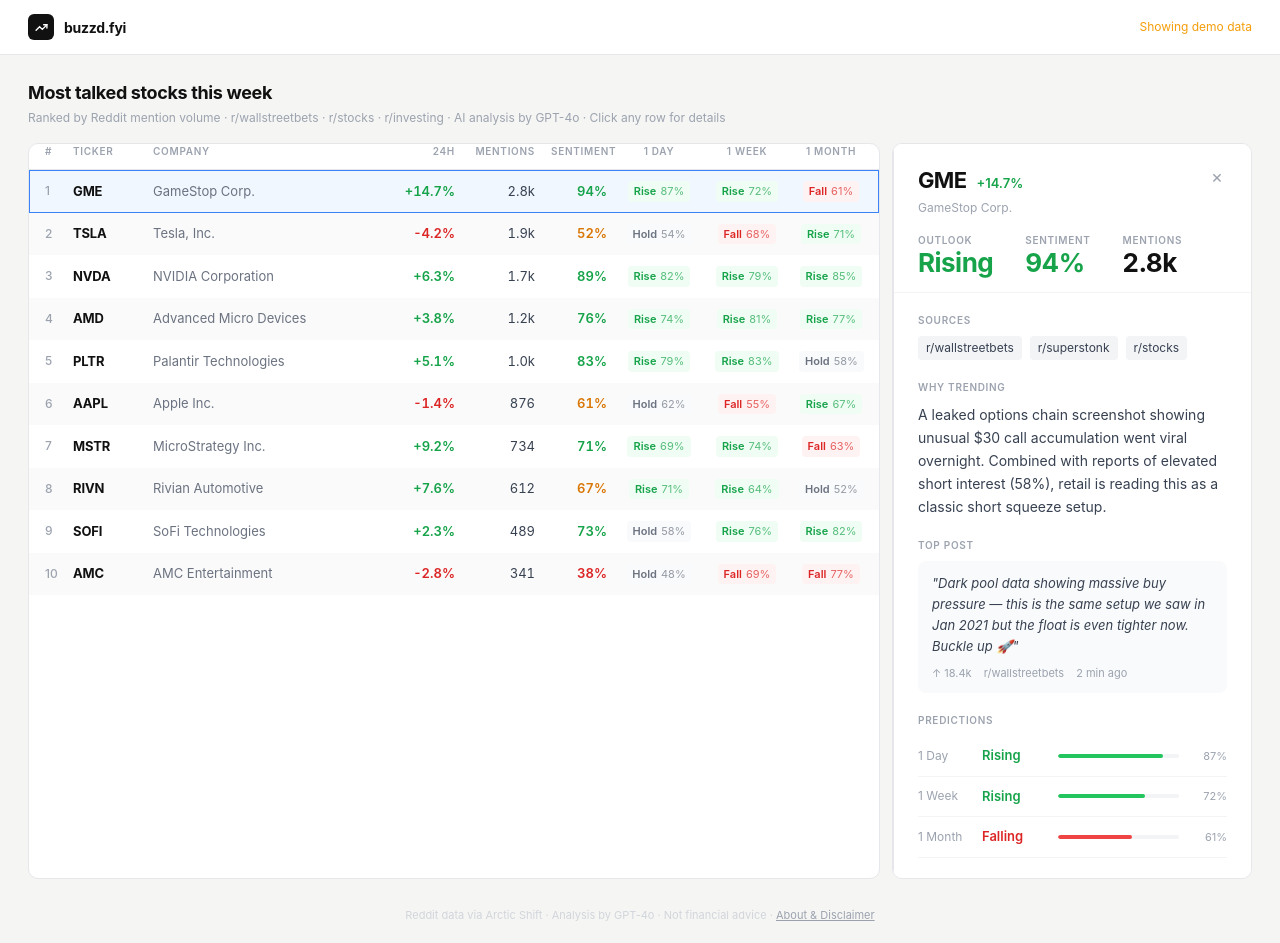
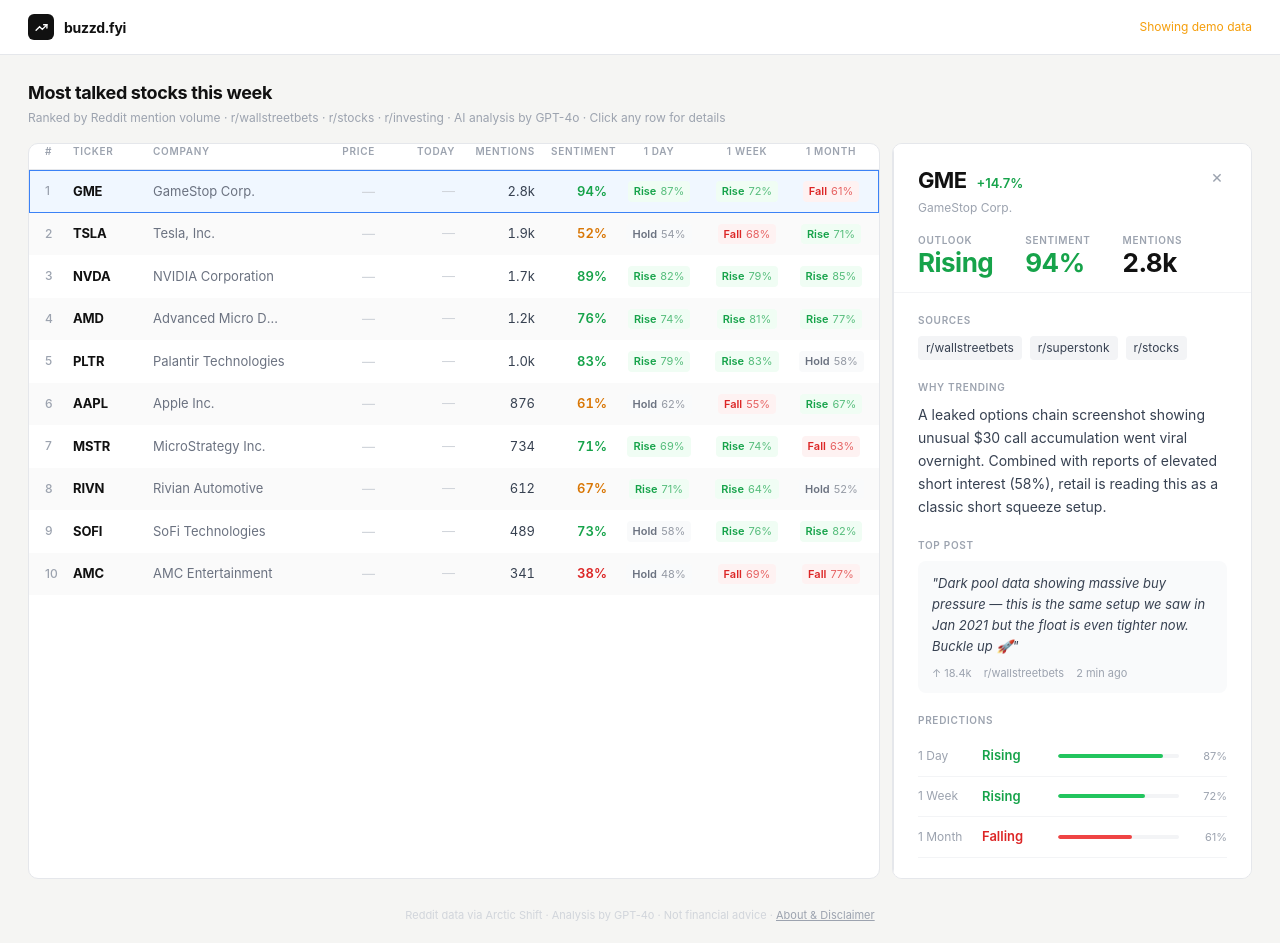
Before and after one commit to djteknokid/RedditStock, a React (Vite) app: page / in a window 1280 px wide. Built offline with nearby package versions, Linux system fonts and the light colour scheme; no server answers.

Commit message:
Add real-time stock prices via Yahoo Finance

```diff
--- /dev/null
+++ b/api/prices.ts
@@ -0,0 +1,45 @@
+import type { VercelRequest, VercelResponse } from '@vercel/node';
+import { Redis } from '@upstash/redis';
+import yahooFinance from 'yahoo-finance2';
+
+export const maxDuration = 30;
+
+const redis = new Redis({
+  url: process.env.KV_REST_API_URL!,
+  token: process.env.KV_REST_API_TOKEN!,
+});
+
+export default async function handler(req: VercelRequest, res: VercelResponse) {
+  res.setHeader('Access-Control-Allow-Origin', '*');
+
+  try {
+    const cached = await redis.get<{ stocks: { ticker: string }[] }>('buzzd:stocks');
+    if (!cached || !cached.stocks?.length) {
+      return res.status(200).json({ prices: {} });
+    }
+
+    const tickers = cached.stocks.map(s => s.ticker);
+
+    const results = await Promise.allSettled(
+      tickers.map(ticker =>
+        yahooFinance.quote(ticker, { fields: ['regularMarketPrice', 'regularMarketChangePercent'] })
+      )
+    );
+
+    const prices: Record<string, { price: number; changePercent: number }> = {};
+    results.forEach((result, i) => {
+      if (result.status === 'fulfilled' && result.value) {
+        const q = result.value;
+        prices[tickers[i]] = {
+          price: q.regularMarketPrice ?? 0,
+          changePercent: q.regularMarketChangePercent ?? 0,
+        };
+      }
+    });
+
+    return res.status(200).json({ prices });
+  } catch (err) {
+    console.error('Prices error:', err);
+    return res.status(500).json({ error: String(err) });
+  }
+}
--- a/package.json
+++ b/package.json
@@ -15,7 +15,8 @@
     "openai": "^6.41.0",
     "react": "^19.2.6",
     "react-dom": "^19.2.6",
-    "tailwindcss": "^4.3.0"
+    "tailwindcss": "^4.3.0",
+    "yahoo-finance2": "^3.15.2"
   },
   "devDependencies": {
     "@eslint/js": "^10.0.1",
--- a/src/App.tsx
+++ b/src/App.tsx
@@ -13,12 +13,15 @@
   return `${Math.floor(secs / 86400)}d ago`;
 }
 
+interface PriceData { price: number; changePercent: number; }
+
 export default function App() {
   const [stocks, setStocks] = useState<StockEntry[]>(fallbackStocks);
   const [loading, setLoading] = useState(true);
   const [status, setStatus] = useState<'loading' | 'live' | 'building' | 'error'>('loading');
   const [lastUpdated, setLastUpdated] = useState('');
   const [selectedTicker, setSelectedTicker] = useState<string | null>(null);
+  const [prices, setPrices] = useState<Record<string, PriceData>>({});
 
   const selectedStock = stocks.find(s => s.ticker === selectedTicker) ?? null;
 
@@ -46,6 +49,11 @@
         setStatus('error');
         setLoading(false);
       });
+
+    fetch('/api/prices')
+      .then(r => r.json())
+      .then(data => { if (data.prices) setPrices(data.prices); })
+      .catch(() => {});
   }, []);
 
   function handleSelect(ticker: string) {
@@ -133,6 +141,7 @@
             stocks={stocks}
             selectedTicker={selectedTicker}
             onSelect={handleSelect}
+            prices={prices}
           />
         </div>
 
--- a/src/components/StockTable.tsx
+++ b/src/components/StockTable.tsx
@@ -1,9 +1,15 @@
 import type { StockEntry, Direction } from '../data/stocks';
+
+interface PriceData {
+  price: number;
+  changePercent: number;
+}
 
 interface StockTableProps {
   stocks: StockEntry[];
   selectedTicker: string | null;
   onSelect: (ticker: string) => void;
+  prices: Record<string, PriceData>;
 }
 
 function directionChip(d: Direction, confidence: number) {
@@ -31,6 +37,7 @@
 const COL_WIDTHS = {
   rank:      36,
   ticker:    80,
+  price:     90,
   change:    80,
   mentions:  80,
   sentiment: 72,
@@ -50,7 +57,7 @@
   padding: '11px 8px', fontSize: 13, verticalAlign: 'middle',
 };
 
-export default function StockTable({ stocks, selectedTicker, onSelect }: StockTableProps) {
+export default function StockTable({ stocks, selectedTicker, onSelect, prices }: StockTableProps) {
   return (
     <div style={{ overflowX: 'auto' }}>
       <table style={{ width: '100%', borderCollapse: 'collapse', tableLayout: 'fixed' }}>
@@ -58,6 +65,7 @@
           <col style={{ width: COL_WIDTHS.rank }} />
           <col style={{ width: COL_WIDTHS.ticker }} />
           <col />  {/* name — fills remaining space */}
+          <col style={{ width: COL_WIDTHS.price }} />
           <col style={{ width: COL_WIDTHS.change }} />
           <col style={{ width: COL_WIDTHS.mentions }} />
           <col style={{ width: COL_WIDTHS.sentiment }} />
@@ -71,7 +79,8 @@
             <th style={{ ...HEADER_STYLE, paddingLeft: 16 }}>#</th>
             <th style={HEADER_STYLE}>Ticker</th>
             <th style={HEADER_STYLE}>Company</th>
-            <th style={{ ...HEADER_STYLE, textAlign: 'right' }}>24h</th>
+            <th style={{ ...HEADER_STYLE, textAlign: 'right' }}>Price</th>
+            <th style={{ ...HEADER_STYLE, textAlign: 'right' }}>Today</th>
             <th style={{ ...HEADER_STYLE, textAlign: 'right' }}>Mentions</th>
             <th style={{ ...HEADER_STYLE, textAlign: 'right' }}>Sentiment</th>
             <th style={{ ...HEADER_STYLE, textAlign: 'center' }}>1 Day</th>
@@ -83,8 +92,10 @@
         <tbody>
           {stocks.map((s, i) => {
             const isSelected = s.ticker === selectedTicker;
-            const priceUp = s.priceChange24h >= 0;
             const isEven = i % 2 === 0;
+            const priceInfo = prices[s.ticker];
+            const changePercent = priceInfo?.changePercent ?? s.priceChange24h;
+            const priceUp = changePercent >= 0;
 
             return (
               <tr
@@ -115,9 +126,20 @@
                   {s.name}
                 </td>
 
-                {/* 24h change */}
+                {/* Price */}
+                <td style={{ ...CELL_STYLE, textAlign: 'right', fontVariantNumeric: 'tabular-nums', color: '#111', fontWeight: 500 }}>
+                  {priceInfo
+                    ? `$${priceInfo.price < 10 ? priceInfo.price.toFixed(3) : priceInfo.price < 1000 ? priceInfo.price.toFixed(2) : priceInfo.price.toLocaleString('en-US', { maximumFractionDigits: 0 })}`
+                    : <span style={{ color: '#d1d5db' }}>—</span>
+                  }
+                </td>
+
+                {/* Today's change */}
                 <td style={{ ...CELL_STYLE, textAlign: 'right', fontWeight: 600, fontVariantNumeric: 'tabular-nums', color: priceUp ? '#16a34a' : '#dc2626' }}>
-                  {priceUp ? '+' : ''}{s.priceChange24h}%
+                  {priceInfo
+                    ? `${priceUp ? '+' : ''}${changePercent.toFixed(2)}%`
+                    : <span style={{ color: '#d1d5db', fontWeight: 400 }}>—</span>
+                  }
                 </td>
 
                 {/* Mentions */}
```
Also changed, not shown: 1 other file (tests, documents, lock files or other folders).
